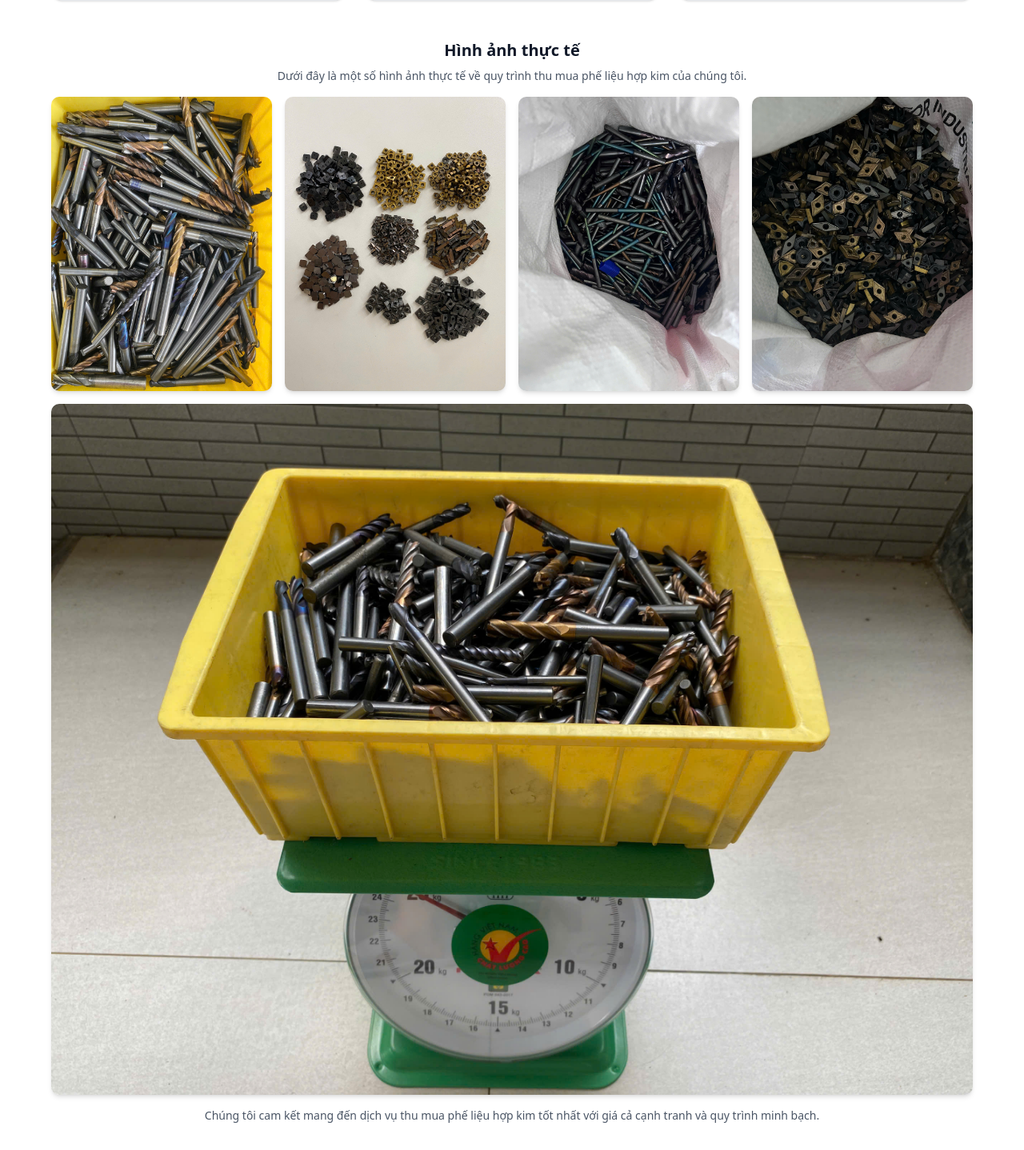
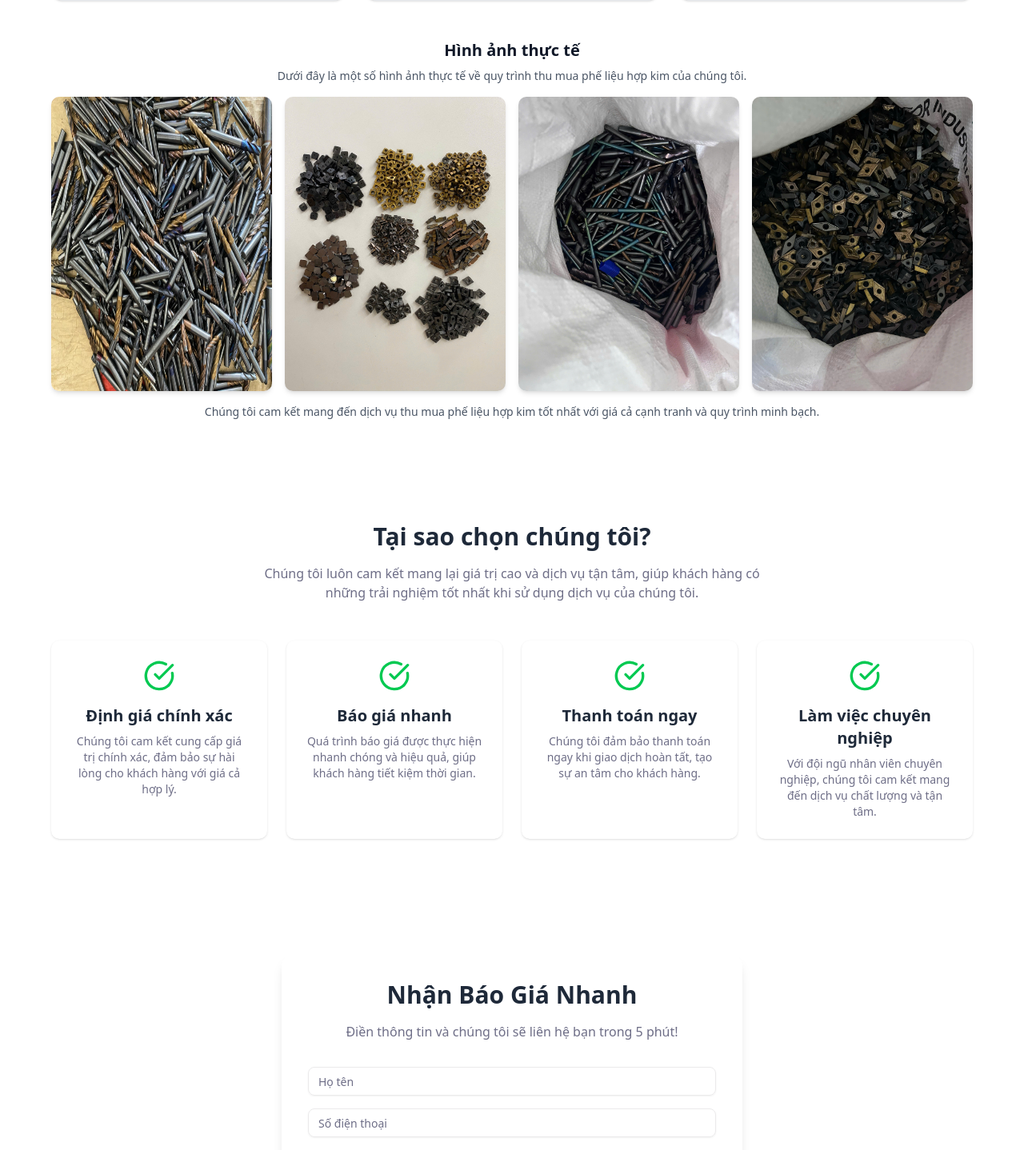
Before and after one commit to ndthanh143/alloy-scrap, a Next.js app: page / in a window 1280 px wide. Shown: the part 3206-4644 px from the top of the page at 80% size. Built offline with nearby package versions, Linux system fonts and the light colour scheme; no server answers.

Commit message:
Add images

```diff
--- a/src/components/FAQSection.tsx
+++ b/src/components/FAQSection.tsx
@@ -3,6 +3,7 @@
 import { useState } from "react";
 import { motion, AnimatePresence } from "framer-motion";
 import { ChevronDown } from "lucide-react";
+import Image from "next/image";
 
 const faqs = [
   {
--- a/src/components/ProcessSection.tsx
+++ b/src/components/ProcessSection.tsx
@@ -49,7 +49,7 @@ const steps = [
 ];
 
 const images = [
-  "/phe-lieu-1.jpg",
+  "/phe-lieu-23.jpg",
   "/phe-lieu-2.jpg",
   "/phe-lieu-21.jpg",
   "/phe-lieu-20.jpg",
@@ -102,16 +102,6 @@ export function ProcessSection() {
                 />
               </div>
             ))}
-            <div className="col-span-2 lg:col-span-4">
-              <Image
-                src="/phe-lieu-16.jpg"
-                alt="Image 5"
-                width={0}
-                height={0}
-                sizes="100vw"
-                className="w-full rounded-lg shadow-md"
-              />
-            </div>
           </div>
           <p className="text-sm text-gray-600 mt-4">
             Chúng tôi cam kết mang đến dịch vụ thu mua phế liệu hợp kim tốt nhất
```
Also changed, not shown: public/phe-lieu-23.jpg (added).
